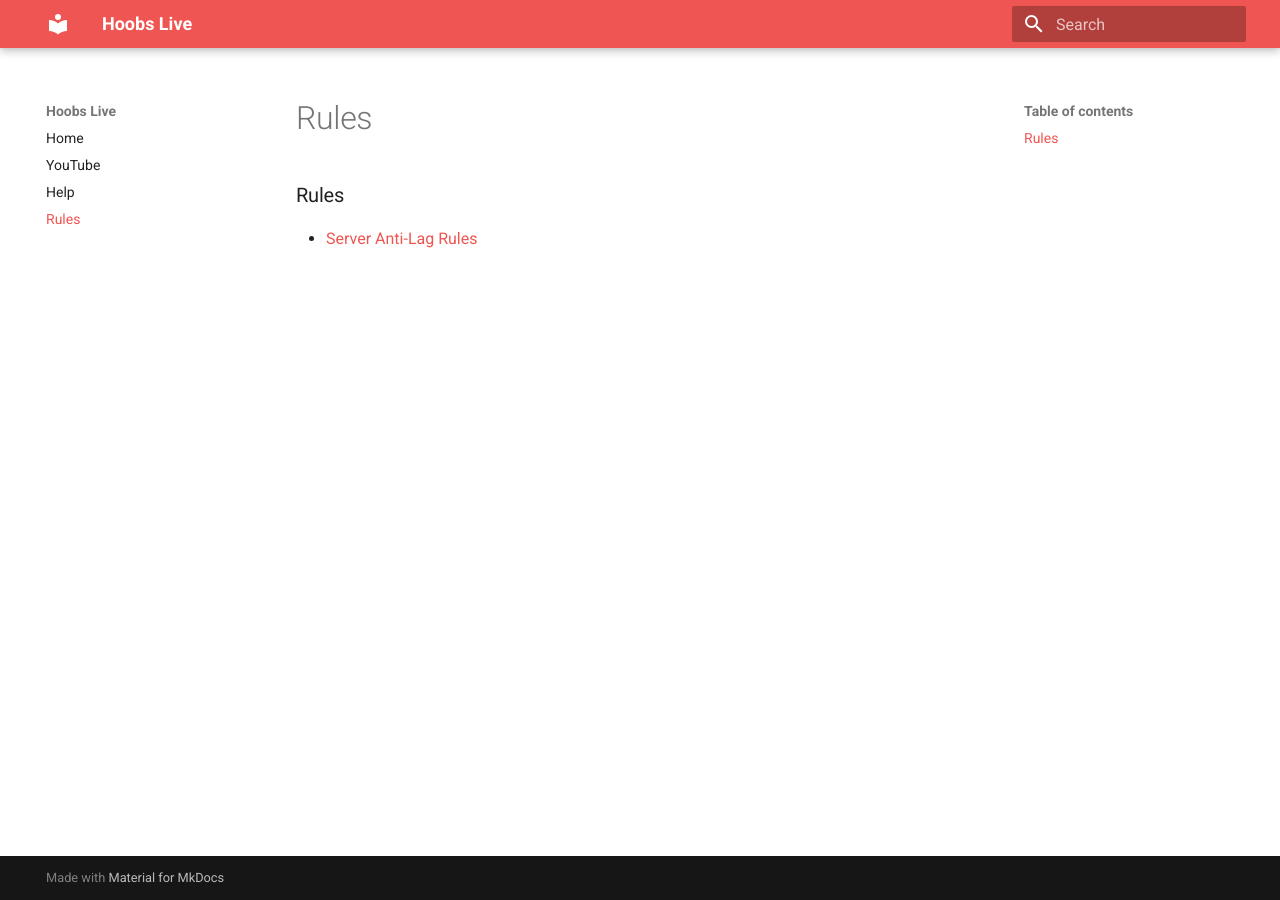
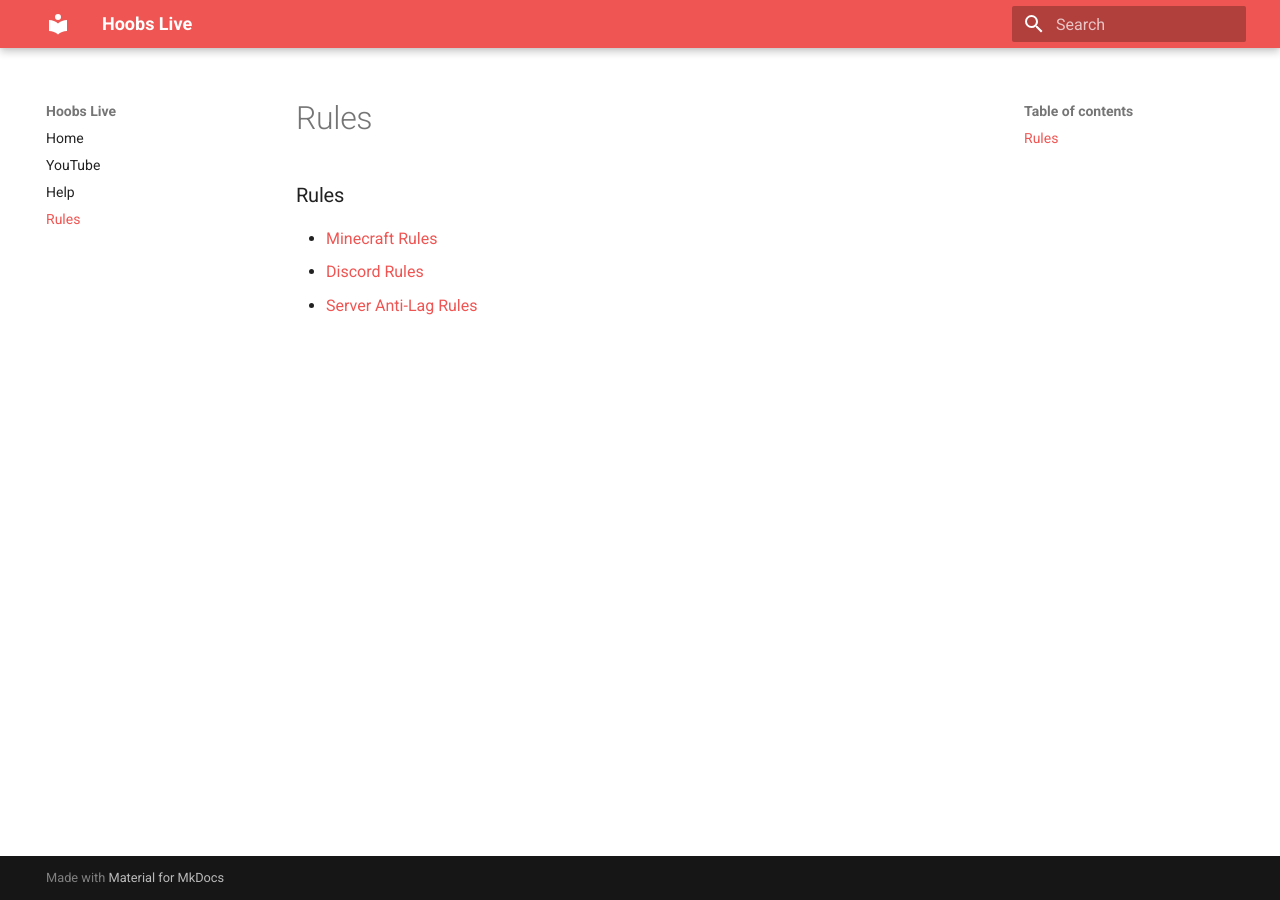
Before and after one commit to cunhar/hoobs-live-docs, an MkDocs documentation site: the page built from docs/rules/index.md, in a window 1280 px wide. Built offline with MkDocs 1.6.1 and Material for MkDocs 9.7.7, drawn with Linux system fonts in a browser that asks for light colours.

Commit message:
Added Minecraft rules and discord rules

```diff
--- a/docs/rules/index.md
+++ b/docs/rules/index.md
@@ -1,3 +1,5 @@
 ### Rules
 
+* [Minecraft Rules](rules)
+* [Discord Rules](discord)
 * [Server Anti-Lag Rules](lag)
```
